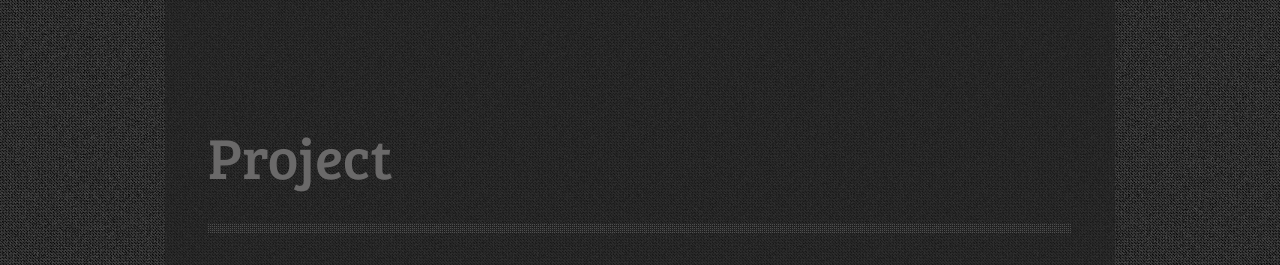
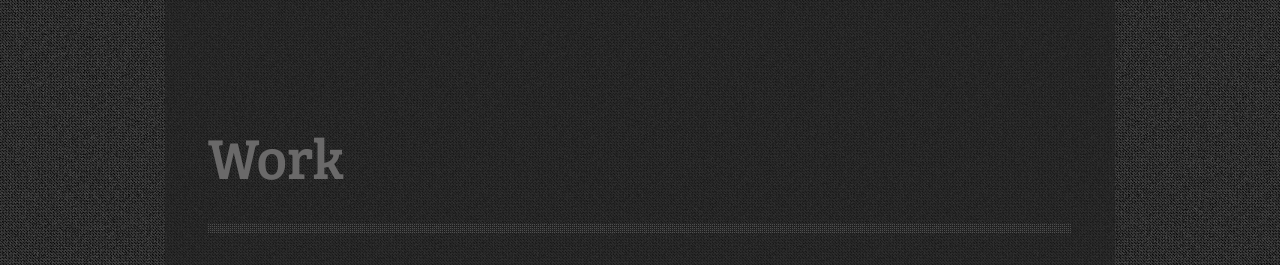
Before and after one commit to fariznugraha23/fariznugraha23.github.io, a plain HTML site: page index.html in a window 1280 px wide. Shown: the part 2340-2605 px from the top of the page. Drawn offline with nearby package versions, Linux system fonts and the light colour scheme.

Commit message:
fix update

```diff
--- a/index.html
+++ b/index.html
@@ -141,7 +141,7 @@
 
 <!--Begin Work Section-->
     <div id="work">
-    	<h1>Project</h1>
+    	<h1>Work</h1>
         <div class="top-divider"></div>
         	<div class="content">
                 <div class="col col-mid">
```
